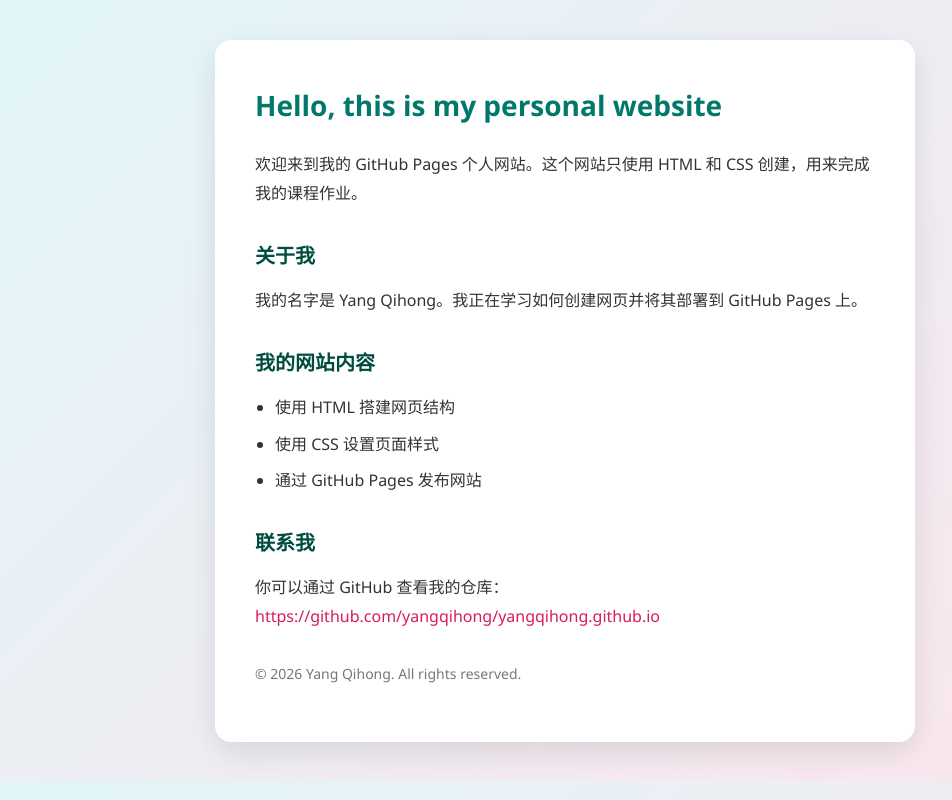
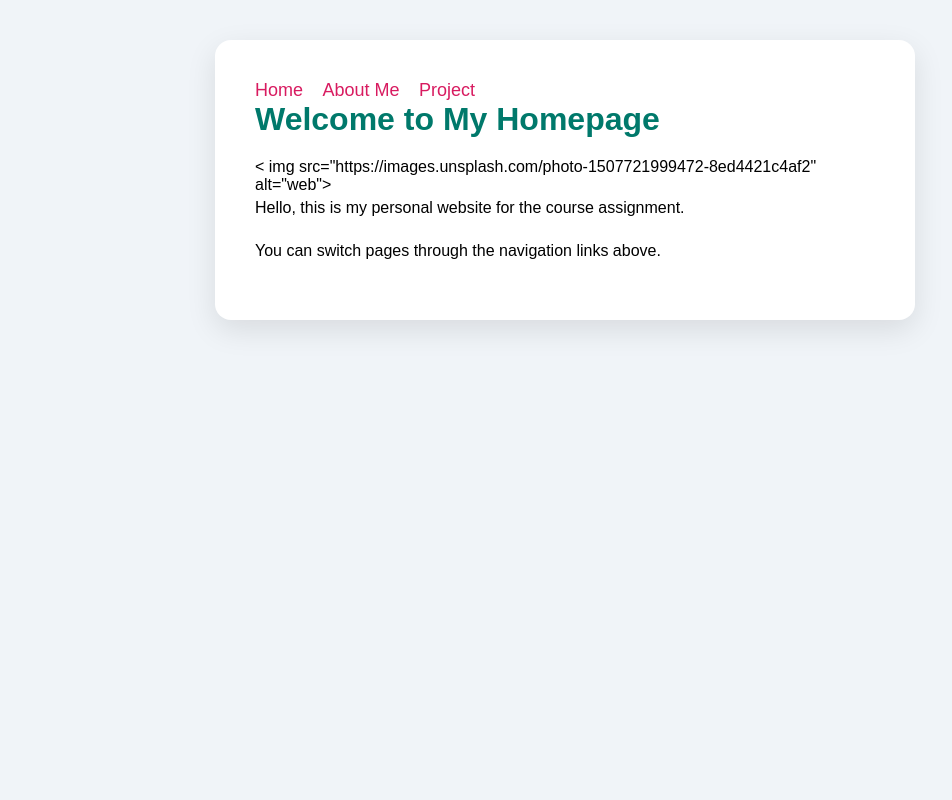
Before and after one commit to yqh9178/yqh9178.github.io, a plain HTML site: page index.html in a window 1280 px wide. Shown: the whole page, without its empty margins (75-1027 px from the left). Drawn offline with Linux system fonts and the light colour scheme.

Commit message:
Update index.html

```diff
--- a/index.html
+++ b/index.html
@@ -3,101 +3,59 @@
 <head>
     <meta charset="UTF-8">
     <meta name="viewport" content="width=device-width, initial-scale=1.0">
-    <title>My GitHub Page</title>
+    <title>Home</title>
     <style>
         * {
             margin: 0;
             padding: 0;
             box-sizing: border-box;
         }
-
         body {
-            font-family: "Segoe UI", Arial, sans-serif;
-            background: linear-gradient(135deg, #e0f7fa, #fce4ec);
-            color: #333;
-            line-height: 1.8;
+            font-family: Arial, sans-serif;
+            background: #f0f4f8;
             padding: 40px 20px;
         }
-
         .container {
-            max-width: 700px;
-            margin: 0 auto;
-            background-color: #ffffff;
-            padding: 40px;
-            border-radius: 16px;
-            box-shadow: 0 10px 30px rgba(0, 0, 0, 0.1);
+            max-width:700px;
+            margin:0 auto;
+            background:#fff;
+            padding:40px;
+            border-radius:16px;
+            box-shadow:0 10px 30px rgba(0,0,0,0.1);
         }
-
         h1 {
-            color: #00796b;
-            font-size: 28px;
-            margin-bottom: 20px;
+            color:#00796b;
+            margin-bottom:20px;
         }
-
-        h2 {
-            color: #004d40;
-            font-size: 20px;
-            margin-top: 30px;
-            margin-bottom: 12px;
+        img {
+            width:100%;
+            max-width:400px;
+            border-radius:12px;
+            margin:20px 0;
         }
-
         p {
-            margin-bottom: 16px;
+            line-height:1.7;
+            margin-bottom:16px;
         }
-
-        ul {
-            margin-left: 20px;
-            margin-bottom: 16px;
-        }
-
-        li {
-            margin-bottom: 8px;
-        }
-
-        a {
-            color: #d81b60;
-            text-decoration: none;
-        }
-
-        a:hover {
-            text-decoration: underline;
-        }
-
-        .footer {
-            margin-top: 30px;
-            font-size: 14px;
-            color: #777;
+        nav a {
+            color:#d81b60;
+            text-decoration:none;
+            margin-right:15px;
+            font-size:18px;
         }
     </style>
 </head>
 <body>
-
     <div class="container">
-        <h1>Hello, this is my personal website</h1>
-
-        <p>欢迎来到我的 GitHub Pages 个人网站。这个网站只使用 HTML 和 CSS 创建，用来完成我的课程作业。</p >
-
-        <h2>关于我</h2>
-        <p>我的名字是 Yang Qihong。我正在学习如何创建网页并将其部署到 GitHub Pages 上。</p >
-
-        <h2>我的网站内容</h2>
-        <ul>
-            <li>使用 HTML 搭建网页结构</li>
-            <li>使用 CSS 设置页面样式</li>
-            <li>通过 GitHub Pages 发布网站</li>
-        </ul>
-
-        <h2>联系我</h2>
-        <p>你可以通过 GitHub 查看我的仓库：
-            <a href=" " target="_blank">
-                https://github.com/yangqihong/yangqihong.github.io
-            </a >
-        </p >
-
-        <div class="footer">
-            <p>© 2026 Yang Qihong. All rights reserved.</p >
-        </div>
+        <nav>
+            <a href=" ">Home</a >
+            <a href="about.html">About Me</a >
+            <a href="project.html">Project</a >
+        </nav>
+        <h1>Welcome to My Homepage</h1>
+        < img src="https://images.unsplash.com/photo-1507721999472-8ed4421c4af2" alt="web">
+        <p>Hello, this is my personal website for the course assignment.</p >
+        <p>You can switch pages through the navigation links above.</p >
     </div>
-
 </body>
 </html>
```
